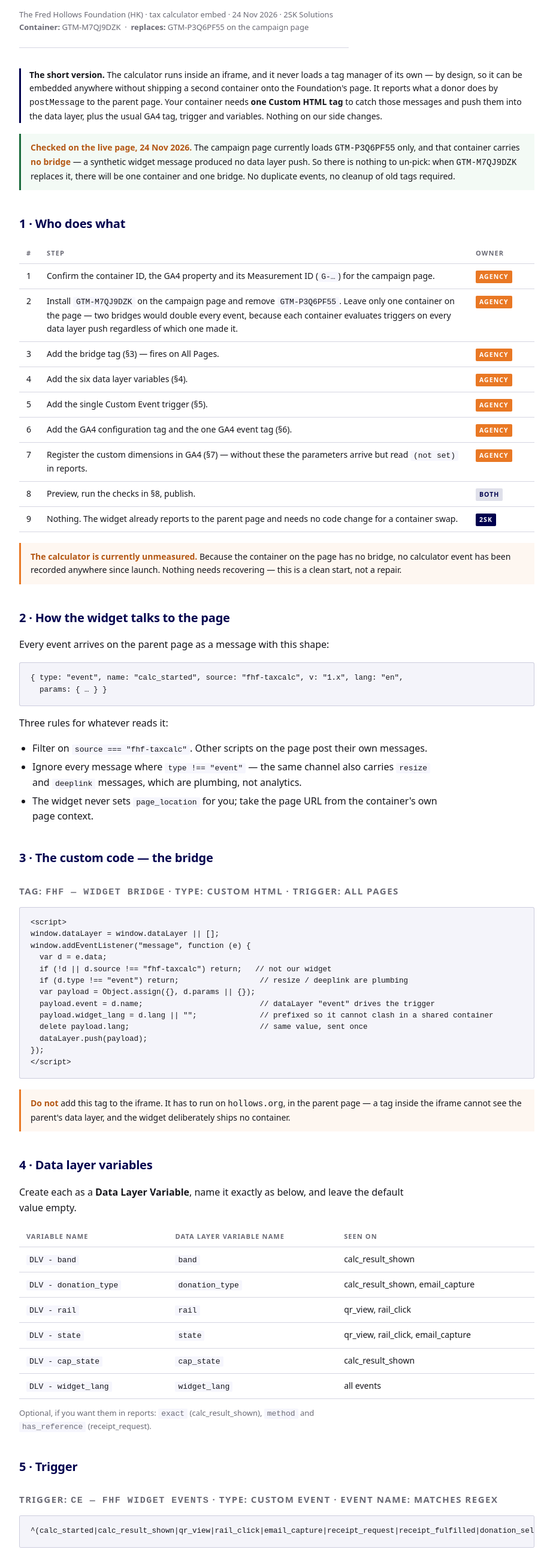
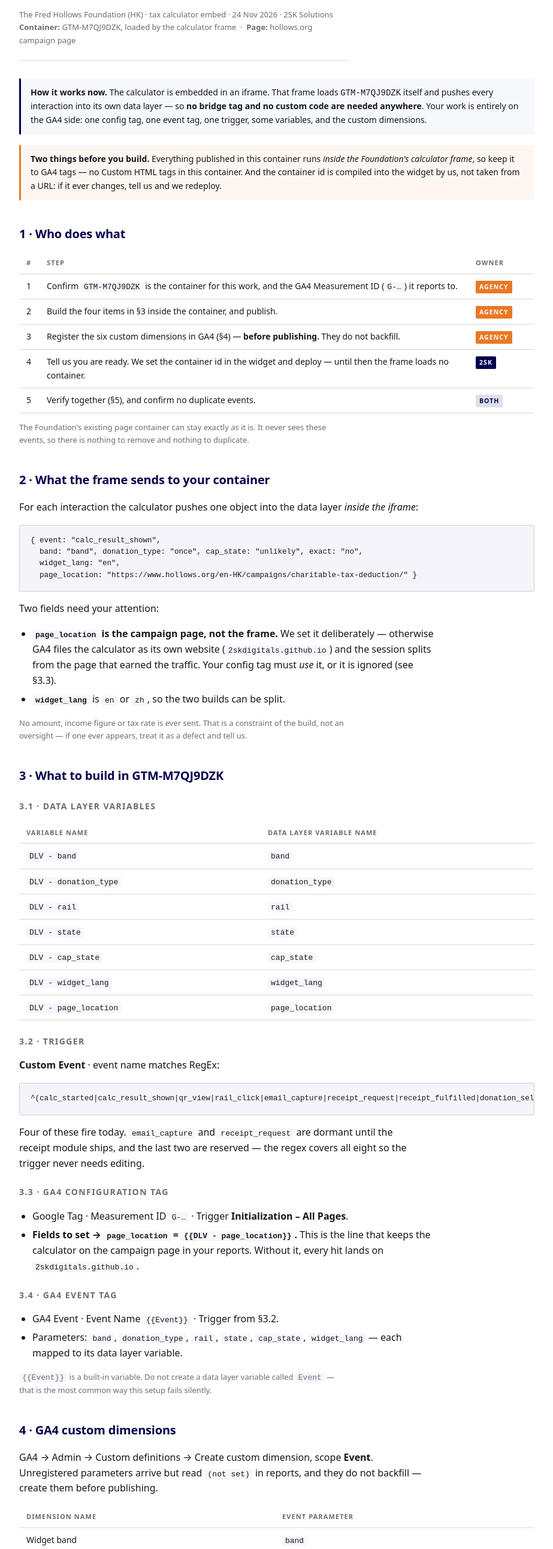
Before and after one commit to 2skdigitals/fhf-taxcalc-poc, a plain HTML site: page docs/FHF-Tax-Calculator-GTM-Handover.html in a window 1280 px wide. Shown: the part 161-2743 px from the top of the page at 60% size, without its empty margins (178-1101 px from the left). Drawn offline with Linux system fonts and the light colour scheme.

Commit message:
Handover rewritten for the in-frame container
No bridge tag, no page code — the vendor's scope is now GA4-only: config tag with
page_location wired to the data layer, one event tag, one trigger, seven variables,
six custom dimensions. Adds the two things that only exist in this model: Preview
must attach to the embed URL because the container is not on the page, and consent
is no longer covered by the page's CMP. Notes that the Foundation's existing page
container can stay — it never sees these events.

```diff
--- a/docs/FHF-Tax-Calculator-GTM-Handover.html
+++ b/docs/FHF-Tax-Calculator-GTM-Handover.html
@@ -9,13 +9,13 @@
   body{margin:0;padding:56px 40px 80px;font:16px/1.62 system-ui,-apple-system,"PingFang HK","Noto Sans HK",Helvetica,Arial,sans-serif;color:var(--ink);max-width:940px;margin-inline:auto}
   h1{font-size:30px;letter-spacing:-.02em;margin:0 0 6px;color:var(--navy)}
   .lede{color:var(--muted);margin:0 0 8px}
-  .meta{font-size:13px;color:var(--muted);border-bottom:1px solid var(--line);padding-bottom:22px;margin-bottom:34px}
+  .meta{font-size:13px;color:var(--muted);border-bottom:1px solid var(--line);padding-bottom:22px;margin-bottom:30px}
   h2{font-size:20px;margin:40px 0 12px;color:var(--navy);letter-spacing:-.01em}
-  h3{font-size:15px;margin:26px 0 8px;text-transform:uppercase;letter-spacing:.1em;color:var(--muted)}
+  h3{font-size:14px;margin:24px 0 8px;text-transform:uppercase;letter-spacing:.1em;color:var(--muted)}
   p,li{max-width:74ch}
   table{border-collapse:collapse;width:100%;margin:14px 0 8px;font-size:14px}
   th,td{text-align:left;padding:9px 12px;border-bottom:1px solid var(--line);vertical-align:top}
-  th{font-size:11px;text-transform:uppercase;letter-spacing:.1em;color:var(--muted);font-weight:600;border-bottom:1px solid var(--line)}
+  th{font-size:11px;text-transform:uppercase;letter-spacing:.1em;color:var(--muted);font-weight:600}
   td code,p code,li code{background:var(--wash);padding:1px 5px;border-radius:2px;font-size:13px}
   pre{background:var(--code);border:1px solid var(--line);border-radius:3px;padding:16px 18px;overflow-x:auto;font-size:12.5px;line-height:1.55;margin:12px 0}
   pre code{background:none;padding:0}
@@ -24,107 +24,85 @@
   .them{background:#E97824;color:#fff}
   .both{background:#dfe0ea;color:var(--navy)}
   .callout{border-left:3px solid #E97824;background:#FEF7F1;padding:12px 16px;margin:18px 0;font-size:14px}
-  .callout strong{color:#B45714}
-  .rule{border-left:3px solid var(--navy);padding-left:14px;margin:18px 0;font-size:14px;color:var(--ink)}
+  .note{border-left:3px solid var(--navy);background:#F7F8FC;padding:12px 16px;margin:18px 0;font-size:14px}
+  .small{font-size:13px;color:var(--muted)}
   ol,ul{padding-left:22px}
   li{margin:5px 0}
-  .small{font-size:13px;color:var(--muted)}
 </style>
 </head>
 <body>
 
 <h1>Analytics handover — donation tax calculator</h1>
-<p class="lede">What the Media Agency has to add to their Google Tag Manager container, and what we do on the widget side.</p>
+<p class="lede">The calculator's container runs <strong>inside the iframe</strong>. This is what to build in <code>GTM-M7QJ9DZK</code>, and how to debug a container that is not on the page.</p>
 <p class="meta">The Fred Hollows Foundation (HK) · tax calculator embed · 24 Nov 2026 · 2SK Solutions<br>
-<strong>Container:</strong> GTM-M7QJ9DZK &nbsp;·&nbsp; <strong>replaces:</strong> GTM-P3Q6PF55 on the campaign page</p>
+<strong>Container:</strong> GTM-M7QJ9DZK, loaded by the calculator frame &nbsp;·&nbsp; <strong>Page:</strong> hollows.org campaign page</p>
 
-<div class="rule">
-<strong>The short version.</strong> The calculator runs inside an iframe, and it never loads a tag manager of its own — by design, so it can be embedded anywhere without shipping a second container onto the Foundation's page. It reports what a donor does by <code>postMessage</code> to the parent page. Your container needs <strong>one Custom HTML tag</strong> to catch those messages and push them into the data layer, plus the usual GA4 tag, trigger and variables. Nothing on our side changes.
+<div class="note">
+<strong>How it works now.</strong> The calculator is embedded in an iframe. That frame loads <code>GTM-M7QJ9DZK</code> itself and pushes every interaction into its own data layer — so <strong>no bridge tag and no custom code are needed anywhere</strong>. Your work is entirely on the GA4 side: one config tag, one event tag, one trigger, some variables, and the custom dimensions.
 </div>
 
-<div class="callout" style="border-left-color:#1a6b3c;background:#F3FAF5">
-<strong>Checked on the live page, 24 Nov 2026.</strong> The campaign page currently loads <code>GTM-P3Q6PF55</code> only,
-and that container carries <strong>no bridge</strong> — a synthetic widget message produced no data layer push. So there is
-nothing to un-pick: when <code>GTM-M7QJ9DZK</code> replaces it, there will be one container and one bridge. No duplicate
-events, no cleanup of old tags required.
+<div class="callout">
+<strong>Two things before you build.</strong> Everything published in this container runs <em>inside the Foundation's calculator frame</em>, so keep it to GA4 tags — no Custom HTML tags in this container. And the container id is compiled into the widget by us, not taken from a URL: if it ever changes, tell us and we redeploy.
 </div>
 
 <h2>1 · Who does what</h2>
 <table>
 <tr><th style="width:34px">#</th><th>Step</th><th style="width:110px">Owner</th></tr>
-<tr><td>1</td><td>Confirm the container ID, the GA4 property and its Measurement ID (<code>G-…</code>) for the campaign page.</td><td><span class="who them">Agency</span></td></tr>
-<tr><td>2</td><td>Install <code>GTM-M7QJ9DZK</code> on the campaign page and remove <code>GTM-P3Q6PF55</code>. Leave only one container on the page — two bridges would double every event, because each container evaluates triggers on every data layer push regardless of which one made it.</td><td><span class="who them">Agency</span></td></tr>
-<tr><td>3</td><td>Add the bridge tag (§3) — fires on All Pages.</td><td><span class="who them">Agency</span></td></tr>
-<tr><td>4</td><td>Add the six data layer variables (§4).</td><td><span class="who them">Agency</span></td></tr>
-<tr><td>5</td><td>Add the single Custom Event trigger (§5).</td><td><span class="who them">Agency</span></td></tr>
-<tr><td>6</td><td>Add the GA4 configuration tag and the one GA4 event tag (§6).</td><td><span class="who them">Agency</span></td></tr>
-<tr><td>7</td><td>Register the custom dimensions in GA4 (§7) — without these the parameters arrive but read <code>(not set)</code> in reports.</td><td><span class="who them">Agency</span></td></tr>
-<tr><td>8</td><td>Preview, run the checks in §8, publish.</td><td><span class="who both">Both</span></td></tr>
-<tr><td>9</td><td>Nothing. The widget already reports to the parent page and needs no code change for a container swap.</td><td><span class="who us">2SK</span></td></tr>
+<tr><td>1</td><td>Confirm <code>GTM-M7QJ9DZK</code> is the container for this work, and the GA4 Measurement ID (<code>G-…</code>) it reports to.</td><td><span class="who them">Agency</span></td></tr>
+<tr><td>2</td><td>Build the four items in §3 inside the container, and publish.</td><td><span class="who them">Agency</span></td></tr>
+<tr><td>3</td><td>Register the six custom dimensions in GA4 (§4) — <strong>before publishing</strong>. They do not backfill.</td><td><span class="who them">Agency</span></td></tr>
+<tr><td>4</td><td>Tell us you are ready. We set the container id in the widget and deploy — until then the frame loads no container.</td><td><span class="who us">2SK</span></td></tr>
+<tr><td>5</td><td>Verify together (§5), and confirm no duplicate events.</td><td><span class="who both">Both</span></td></tr>
+</table>
+<p class="small">The Foundation's existing page container can stay exactly as it is. It never sees these events, so there is nothing to remove and nothing to duplicate.</p>
+
+<h2>2 · What the frame sends to your container</h2>
+<p>For each interaction the calculator pushes one object into the data layer <em>inside the iframe</em>:</p>
+<pre><code>{ event: "calc_result_shown",
+  band: "band", donation_type: "once", cap_state: "unlikely", exact: "no",
+  widget_lang: "en",
+  page_location: "https://www.hollows.org/en-HK/campaigns/charitable-tax-deduction/" }</code></pre>
+<p>Two fields need your attention:</p>
+<ul>
+<li><strong><code>page_location</code> is the campaign page, not the frame.</strong> We set it deliberately — otherwise GA4 files the calculator as its own website (<code>2skdigitals.github.io</code>) and the session splits from the page that earned the traffic. Your config tag must <em>use</em> it, or it is ignored (see §3.3).</li>
+<li><strong><code>widget_lang</code></strong> is <code>en</code> or <code>zh</code>, so the two builds can be split.</li>
+</ul>
+<p class="small">No amount, income figure or tax rate is ever sent. That is a constraint of the build, not an oversight — if one ever appears, treat it as a defect and tell us.</p>
+
+<h2>3 · What to build in GTM-M7QJ9DZK</h2>
+
+<h3>3.1 · Data layer variables</h3>
+<table>
+<tr><th>Variable name</th><th>Data Layer Variable name</th></tr>
+<tr><td><code>DLV - band</code></td><td><code>band</code></td></tr>
+<tr><td><code>DLV - donation_type</code></td><td><code>donation_type</code></td></tr>
+<tr><td><code>DLV - rail</code></td><td><code>rail</code></td></tr>
+<tr><td><code>DLV - state</code></td><td><code>state</code></td></tr>
+<tr><td><code>DLV - cap_state</code></td><td><code>cap_state</code></td></tr>
+<tr><td><code>DLV - widget_lang</code></td><td><code>widget_lang</code></td></tr>
+<tr><td><code>DLV - page_location</code></td><td><code>page_location</code></td></tr>
 </table>
 
-<div class="callout">
-<strong>The calculator is currently unmeasured.</strong> Because the container on the page has no bridge, no calculator
-event has been recorded anywhere since launch. Nothing needs recovering — this is a clean start, not a repair.
-</div>
+<h3>3.2 · Trigger</h3>
+<p><strong>Custom Event</strong> · event name matches RegEx:</p>
+<pre><code>^(calc_started|calc_result_shown|qr_view|rail_click|email_capture|receipt_request|receipt_fulfilled|donation_self_report)$</code></pre>
+<p>Four of these fire today. <code>email_capture</code> and <code>receipt_request</code> are dormant until the receipt module ships, and the last two are reserved — the regex covers all eight so the trigger never needs editing.</p>
 
-<h2>2 · How the widget talks to the page</h2>
-<p>Every event arrives on the parent page as a message with this shape:</p>
-<pre><code>{ type: "event", name: "calc_started", source: "fhf-taxcalc", v: "1.x", lang: "en",
-  params: { … } }</code></pre>
-<p>Three rules for whatever reads it:</p>
+<h3>3.3 · GA4 configuration tag</h3>
 <ul>
-<li>Filter on <code>source === "fhf-taxcalc"</code>. Other scripts on the page post their own messages.</li>
-<li>Ignore every message where <code>type !== "event"</code> — the same channel also carries <code>resize</code> and <code>deeplink</code> messages, which are plumbing, not analytics.</li>
-<li>The widget never sets <code>page_location</code> for you; take the page URL from the container's own page context.</li>
+<li>Google Tag · Measurement ID <code>G-…</code> · Trigger <strong>Initialization – All Pages</strong>.</li>
+<li><strong>Fields to set → <code>page_location</code> = <code>{{DLV - page_location}}</code>.</strong> This is the line that keeps the calculator on the campaign page in your reports. Without it, every hit lands on <code>2skdigitals.github.io</code>.</li>
 </ul>
 
-<h2>3 · The custom code — the bridge</h2>
-<h3>Tag: <code>FHF — widget bridge</code> · Type: Custom HTML · Trigger: All Pages</h3>
-<pre><code>&lt;script&gt;
-window.dataLayer = window.dataLayer || [];
-window.addEventListener("message", function (e) {
-  var d = e.data;
-  if (!d || d.source !== "fhf-taxcalc") return;   // not our widget
-  if (d.type !== "event") return;                  // resize / deeplink are plumbing
-  var payload = Object.assign({}, d.params || {});
-  payload.event = d.name;                          // dataLayer "event" drives the trigger
-  payload.widget_lang = d.lang || "";              // prefixed so it cannot clash in a shared container
-  delete payload.lang;                             // same value, sent once
-  dataLayer.push(payload);
-});
-&lt;/script&gt;</code></pre>
-<div class="callout">
-<strong>Do not</strong> add this tag to the iframe. It has to run on <code>hollows.org</code>, in the parent page — a tag inside the iframe cannot see the parent's data layer, and the widget deliberately ships no container.
-</div>
+<h3>3.4 · GA4 event tag</h3>
+<ul>
+<li>GA4 Event · Event Name <code>{{Event}}</code> · Trigger from §3.2.</li>
+<li>Parameters: <code>band</code>, <code>donation_type</code>, <code>rail</code>, <code>state</code>, <code>cap_state</code>, <code>widget_lang</code> — each mapped to its data layer variable.</li>
+</ul>
+<p class="small"><code>{{Event}}</code> is a built-in variable. Do not create a data layer variable called <code>Event</code> — that is the most common way this setup fails silently.</p>
 
-<h2>4 · Data layer variables</h2>
-<p>Create each as a <strong>Data Layer Variable</strong>, name it exactly as below, and leave the default value empty.</p>
-<table>
-<tr><th>Variable name</th><th>Data Layer Variable name</th><th>Seen on</th></tr>
-<tr><td><code>DLV - band</code></td><td><code>band</code></td><td>calc_result_shown</td></tr>
-<tr><td><code>DLV - donation_type</code></td><td><code>donation_type</code></td><td>calc_result_shown, email_capture</td></tr>
-<tr><td><code>DLV - rail</code></td><td><code>rail</code></td><td>qr_view, rail_click</td></tr>
-<tr><td><code>DLV - state</code></td><td><code>state</code></td><td>qr_view, rail_click, email_capture</td></tr>
-<tr><td><code>DLV - cap_state</code></td><td><code>cap_state</code></td><td>calc_result_shown</td></tr>
-<tr><td><code>DLV - widget_lang</code></td><td><code>widget_lang</code></td><td>all events</td></tr>
-</table>
-<p class="small">Optional, if you want them in reports: <code>exact</code> (calc_result_shown), <code>method</code> and <code>has_reference</code> (receipt_request).</p>
-
-<h2>5 · Trigger</h2>
-<h3>Trigger: <code>CE — FHF widget events</code> · Type: Custom Event · Event name: matches RegEx</h3>
-<pre><code>^(calc_started|calc_result_shown|qr_view|rail_click|email_capture|receipt_request|receipt_fulfilled|donation_self_report)$</code></pre>
-<p>One trigger covers every event. The last two are not live yet — they are reserved for the receipt system and land when that phase ships, so the trigger does not have to be edited later.</p>
-
-<h2>6 · GA4 tags</h2>
-<ul>
-<li><strong><code>GA4 — config</code></strong> · Google Tag · Measurement ID <code>G-…</code> · Trigger <strong>Initialization – All Pages</strong>.</li>
-<li><strong><code>GA4 — FHF widget event</code></strong> · GA4 Event · Event Name <code>{{Event}}</code> · Trigger <code>CE — FHF widget events</code> · Parameters: <code>band</code> → <code>{{DLV - band}}</code>, <code>donation_type</code> → <code>{{DLV - donation_type}}</code>, <code>rail</code> → <code>{{DLV - rail}}</code>, <code>state</code> → <code>{{DLV - state}}</code>, <code>cap_state</code> → <code>{{DLV - cap_state}}</code>, <code>widget_lang</code> → <code>{{DLV - widget_lang}}</code>.</li>
-</ul>
-<p><code>{{Event}}</code> is a built-in variable. Do not create a data layer variable called <code>Event</code> — that is the most common way this setup fails silently.</p>
-
-<h2>7 · GA4 custom dimensions</h2>
-<p>Admin → Custom definitions → Create custom dimension, scope <strong>Event</strong>, one per row. Unregistered parameters collect nothing usable.</p>
+<h2>4 · GA4 custom dimensions</h2>
+<p>GA4 → Admin → Custom definitions → Create custom dimension, scope <strong>Event</strong>. Unregistered parameters arrive but read <code>(not set)</code> in reports, and they do not backfill — create them before publishing.</p>
 <table>
 <tr><th>Dimension name</th><th>Event parameter</th></tr>
 <tr><td>Widget band</td><td><code>band</code></td></tr>
@@ -135,47 +113,49 @@ window.addEventListener("message", function (e) {
 <tr><td>Widget language</td><td><code>widget_lang</code></td></tr>
 </table>
 
-<h2>8 · Verify before publishing</h2>
+<h2>5 · Debugging a container that is not on the page</h2>
+<p>GTM Preview attaches to the page you open, so opening the campaign page will show you nothing — the container is inside the frame. Instead:</p>
 <ol>
-<li>Open the campaign page in GTM <strong>Preview</strong>.</li>
-<li>Type an amount into the calculator. Two events must appear: <code>calc_started</code>, then <code>calc_result_shown</code>.</li>
-<li>Open either event and read its parameters. There must be <strong>no amount, no income, no tax rate</strong> — only coarse bands and states. That is a deliberate constraint of the build: the widget cannot report a donor's finances. If you see a figure, stop and tell us.</li>
-<li>Scroll the payment block fully into view: <code>qr_view</code>. Click the AlipayHK tile: <code>rail_click</code> carrying <code>rail</code>.</li>
-<li>GA4 → Admin → DebugView — same events, same parameters, within a minute of publishing.</li>
+<li>Open the calculator frame directly in a tab: <code>https://2skdigitals.github.io/fhf-taxcalc-poc/embed/?part=all&amp;lang=en</code></li>
+<li>Attach Preview to that URL. Tags fire there exactly as they do on the live page.</li>
+<li>Type an amount. Expect <code>calc_started</code>, then <code>calc_result_shown</code>.</li>
+<li>Check the parameters carry <code>page_location</code> (the campaign page) and <code>widget_lang</code>.</li>
+<li>GA4 → Admin → DebugView: the same events, within a minute of publishing.</li>
 </ol>
+<div class="callout">
+<strong>Consent.</strong> A container inside a cross-origin frame is not governed by the page's consent banner. We can either load it on first paint or hold it until the page signals consent — tell us which, and the Foundation's legal position should decide it rather than the tag setup.
+</div>
 
-<h2>9 · What breaks it</h2>
+<h2>6 · What breaks it</h2>
 <table>
 <tr><th>Symptom</th><th>Cause</th></tr>
-<tr><td>Every event appears twice</td><td>Two containers on the page both running the bridge. Remove the old one.</td></tr>
-<tr><td>Events appear in Preview, never in GA4</td><td>Config tag is not on <strong>Initialization – All Pages</strong>, or the Measurement ID is wrong.</td></tr>
-<tr><td>Nothing at all</td><td>Bridge tag missing, or the iframe carries a <code>sandbox</code> without <code>allow-scripts</code>.</td></tr>
-<tr><td>Events fire but parameters read <code>(not set)</code></td><td>Custom dimensions were not registered (§7), or the parameters were not mapped on the event tag (§6).</td></tr>
-<tr><td>Consent banner blocks everything</td><td>The bridge runs before consent is granted. If the container uses Consent Mode, the events will queue — expected, not broken.</td></tr>
+<tr><td>Nothing fires in Preview on the campaign page</td><td>Expected — the container is inside the frame. Attach Preview to the embed URL (§5).</td></tr>
+<tr><td>Events land on <code>2skdigitals.github.io</code> in GA4</td><td>Config tag is not setting <code>page_location</code> from the data layer variable (§3.3).</td></tr>
+<tr><td>Events in Preview, none in GA4</td><td>Config tag not on Initialization, or the wrong Measurement ID.</td></tr>
+<tr><td>Parameters read <code>(not set)</code></td><td>Custom dimensions not registered (§4), or not mapped on the event tag (§3.4).</td></tr>
+<tr><td>Events stop after a widget update</td><td>The container id lives in our build. If it changed, tell us and we redeploy.</td></tr>
 </table>
 
-<h2>10 · Scope of what is measured</h2>
-<p>Four events can fire today. The other four exist in the build and are wired to the same trigger, but are dormant until the phases below ship — the trigger is written for all eight so it never needs editing.</p>
+<h2>7 · Event reference</h2>
 <table>
-<tr><th>Event</th><th>Fires when</th><th>Useful parameters</th><th style="width:96px">Status</th></tr>
-<tr><td><code>calc_started</code></td><td>First input in the calculator</td><td>—</td><td>live</td></tr>
+<tr><th>Event</th><th>Fires when</th><th>Parameters</th><th style="width:80px">Status</th></tr>
+<tr><td><code>calc_started</code></td><td>First input in the calculator</td><td>page_location, embed_url</td><td>live</td></tr>
 <tr><td><code>calc_result_shown</code></td><td>An estimate is displayed (not below the HK$100 floor)</td><td>band, donation_type, cap_state, exact</td><td>live</td></tr>
 <tr><td><code>qr_view</code></td><td>The payment block scrolls into view (≥35%) — an impression</td><td>rail, state</td><td>live</td></tr>
 <tr><td><code>rail_click</code></td><td>A payment method is chosen</td><td>rail, state</td><td>live</td></tr>
-<tr><td><code>email_capture</code></td><td>The receipt form is submitted with an email</td><td>donation_type, state</td><td>phase 2</td></tr>
+<tr><td><code>email_capture</code></td><td>Receipt form submitted with an email</td><td>donation_type, state</td><td>phase 2</td></tr>
 <tr><td><code>receipt_request</code></td><td>A receipt is requested</td><td>method, has_reference</td><td>phase 2</td></tr>
 </table>
-<p class="small"><code>receipt_fulfilled</code> and <code>donation_self_report</code> are reserved: server-side, released with the receipt system (PayMe phase). Until then, expect <strong>four</strong> events in Preview.</p>
-
+<p class="small"><code>receipt_fulfilled</code> and <code>donation_self_report</code> are reserved: server-side, released with the receipt system. Until then expect <strong>four</strong> events.</p>
 
 <h2>Appendix · the embed itself</h2>
-<p>The campaign page hosts the calculator in one iframe. It needs no tag manager and takes no parameters — but it does need the right height, or the bottom of the block is clipped on small phones.</p>
+<p>The container id is compiled into the widget, so the embed takes no parameter for it. The frame only needs the right height.</p>
 <pre><code>&lt;iframe src="https://2skdigitals.github.io/fhf-taxcalc-poc/embed/?lang=en"
         width="100%" height=2550 frameborder=0&gt;&lt;/iframe&gt;</code></pre>
 <ul>
-<li><code>?lang=en</code> for the English page, <code>?lang=zh</code> for the Chinese one. Everything else is automatic.</li>
-<li><strong>Write the height as a bare integer.</strong> <code>height=2,550</code> parses as <code>3</code> in every browser — a thousands separator silently collapses the frame and the calculator disappears.</li>
-<li>The page currently carries <code>height=2200</code>. Measured content is 2,162 at desktop and 2,202 at 390px, so it fits until a 320px-wide phone, where the block is 2,482 and roughly 280px is cut off.</li>
+<li><code>?lang=en</code> on the English page, <code>?lang=zh</code> on the Chinese one.</li>
+<li><strong>Write the height as a bare integer.</strong> <code>height=2,550</code> parses as <code>3</code> in every browser and the calculator vanishes.</li>
+<li>The page currently carries <code>height=2200</code>: measured content is 2,162 at desktop and 2,202 at 390px — it fits until a 320px-wide phone, where the block is 2,482 and roughly 280px is cut off.</li>
 </ul>
 
 </body>
```
